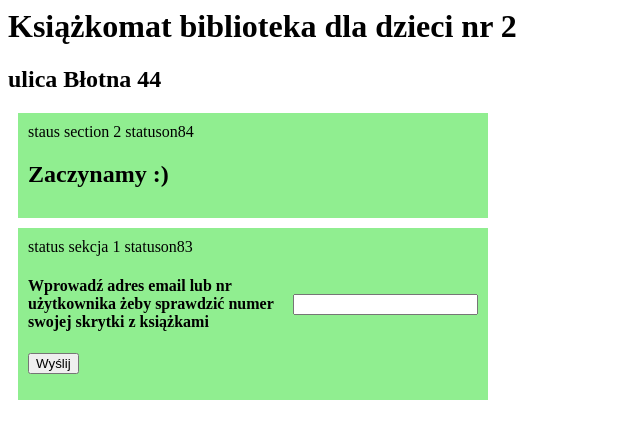
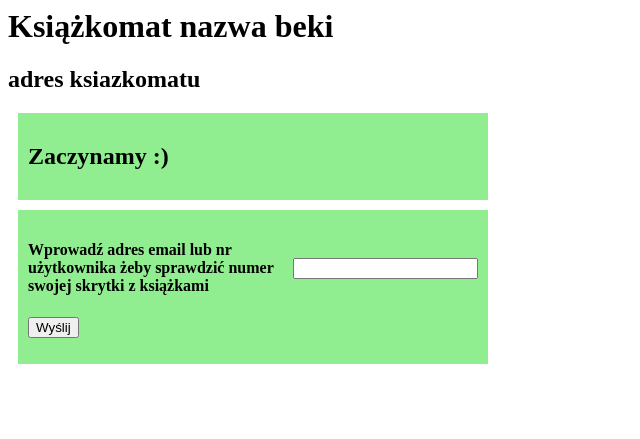
Before and after one commit to bibliotekarz/librarycabinet, a PHP site: page /czytelnik.php in a window 1280 px wide. Shown: the top 439 px of the page, without its empty margins (0-640 px from the left). Run offline with PHP 8.4, Linux system fonts and the light colour scheme.

Commit message:
corrected logical conditions czytelnik.php

```diff
--- a/czytelnik.php
+++ b/czytelnik.php
@@ -18,24 +18,16 @@ $info = [
     "box_found" => "Nr skrytki użytkownika ",
     "head_info" => "Wprowadź adres email lub nr użytkownika żeby sprawdzić numer swojej skrytki z książkami ",
     "send_button" => "Wyślij",
+    "librarycabinet" => "Książkomat ",
 ];
 
-$costam = [];
-// $tresc = $info['start_user'];
-$costam[0]['box_nr'] = "";
+
+$has_book  = 0;
 
 if (count($_POST) > 0) {
     $user_id_sanitized_int = filter_var($_POST["user_id"], FILTER_VALIDATE_INT);
     $user_id_sanitized_email = filter_var($_POST["user_id"], FILTER_VALIDATE_EMAIL);
     $user_id_sanitized_email = strtolower($user_id_sanitized_email);
-
-    if (is_int($user_id_sanitized_int)) {
-        $sent_condition = "number";
-    } elseif (stristr($user_id_sanitized_email, '@')) {
-        $sent_condition = "email";
-    } else {
-        $sent_condition = "empty";
-    }
 
     $user_id_sanitized = $user_id_sanitized_email . $user_id_sanitized_int;
 
@@ -44,50 +36,39 @@ if (count($_POST) > 0) {
         $stm = $db->prepare('SELECT box_nr FROM "user" where user_id = :user_id ');
         $stm->bindValue(':user_id', $user_id_sanitized);
         $score = $stm->execute();
-
+        $array_loop = "";
         while ($rowy = $score->fetchArray(1)) {
-            $costam[] = $rowy;
-        }
-    } // else {
-    //    $row = "";
-    // }
-
-
-    foreach ($costam as $v1) {
-        foreach ($v1 as $v2) {
-            echo "wynik $v2 <br>\n";
+            $rowy_str = implode($rowy);
+            $array_loop = $array_loop . "<span class='box-number'> " . $rowy_str . " </span>\n";
+            $has_book = 1;
         }
     }
 
-    // :TODO: dopracować warunki
-    if (is_numeric($costam[0]['box_nr'])) {
+    if ($has_book == 1) {
         // user posiada książkę w skrytce
-        $status = "statusoff33";
-        $status1 = "statuson34";
-        foreach ($costam as $v1) {
-            foreach ($v1 as $v2) {
-                $array_loop = $array_loop . "<span class='box-number'>$v2 </span>\n";
-            }
-        }
+        $status = "statusoff";
+        $status1 = "statuson";
         $tresc = "<h3>" . $info['box_found'] . $user_id_sanitized . "</h3>\n" . $array_loop;
-    } elseif (strlen($user_id_sanitized) > 5) { // przejmuje wszystkich
+    } elseif (strlen($user_id_sanitized) > 5) {
         // user dobry skrytki brak
-        $status = "statuson38";
-        $status1 = "statuson39";
+        $status = "statuson";
+        $status1 = "statuson";
         $tresc = "<h3 class='alert'>" . $info['no_user_id'] . $user_id_sanitized . "</h3>";
     } else {
         // user nie przeszedł walidacji /puste /litera /mniej cyfr niż 6
-        $status = "statuson38";
-        $status1 = "statuson39";
+        $status = "statuson";
+        $status1 = "statuson";
         $tresc = "<h3 class='alert'>" . $info['bad_user'] . "</h3>";
     }
 } else {
     // brak danych w zmiennej post
-    $status = "statuson83";
-    $status1 = "statuson84";
+    $status = "statuson";
+    $status1 = "statuson";
     $tresc =  "<h2>" . $info['start_user'] . "</h2>";
 }
 
+$library_name = "nazwa beki";
+$library_adress ="adres ksiazkomatu";
 
 
 ?>
@@ -102,20 +83,20 @@ if (count($_POST) > 0) {
 
 <body>
     <header class="page-header">
-        <h1>Książkomat biblioteka dla dzieci nr 2</h1>
-        <h2>ulica Błotna 44</h2>
+        <h1><?php echo $info['librarycabinet'] . $library_name; ?></h1>
+        <h2><?php echo $library_adress; ?></h2>
     </header>
     <main role="main">
-        <section class="edycja "> <?php echo " staus section 2 " . $status1; ?>
+        <section class="edycja <?php echo $status1; ?>">
             <div>
                 <?php echo $tresc; ?>
             </div>
         </section>
-        <section class="edycja"><?php echo " status sekcja 1 " . $status; ?>
+        <section class="edycja <?php echo $status; ?>">
             <form method="post" action="" class="">
                 <div class="flekser">
                     <h4><?php echo $info['head_info']; ?></h4>
-                    <div class=""><input class="" name="user_id" name="id-user"><!-- type="number" -->
+                    <div class=""><input class="" name="user_id" name="id-user">
                     </div>
                 </div>
                 <div>
```
